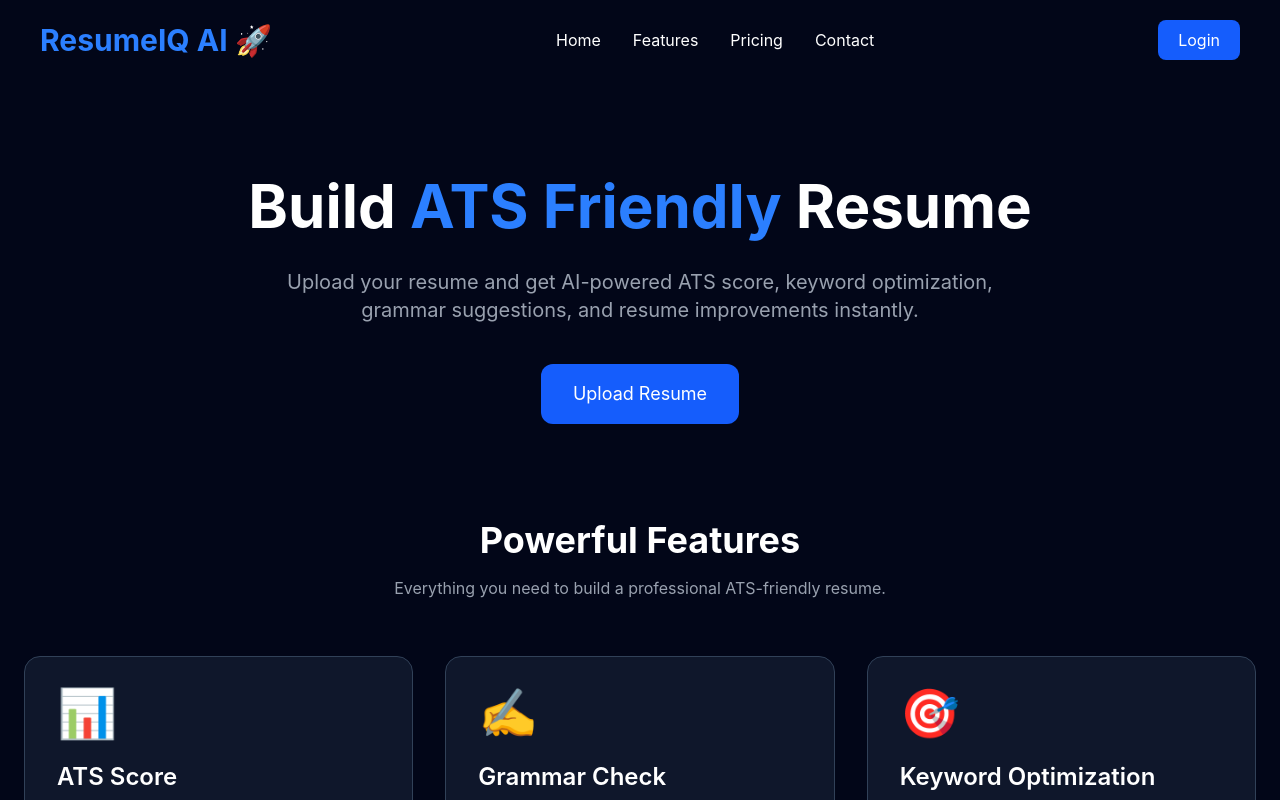
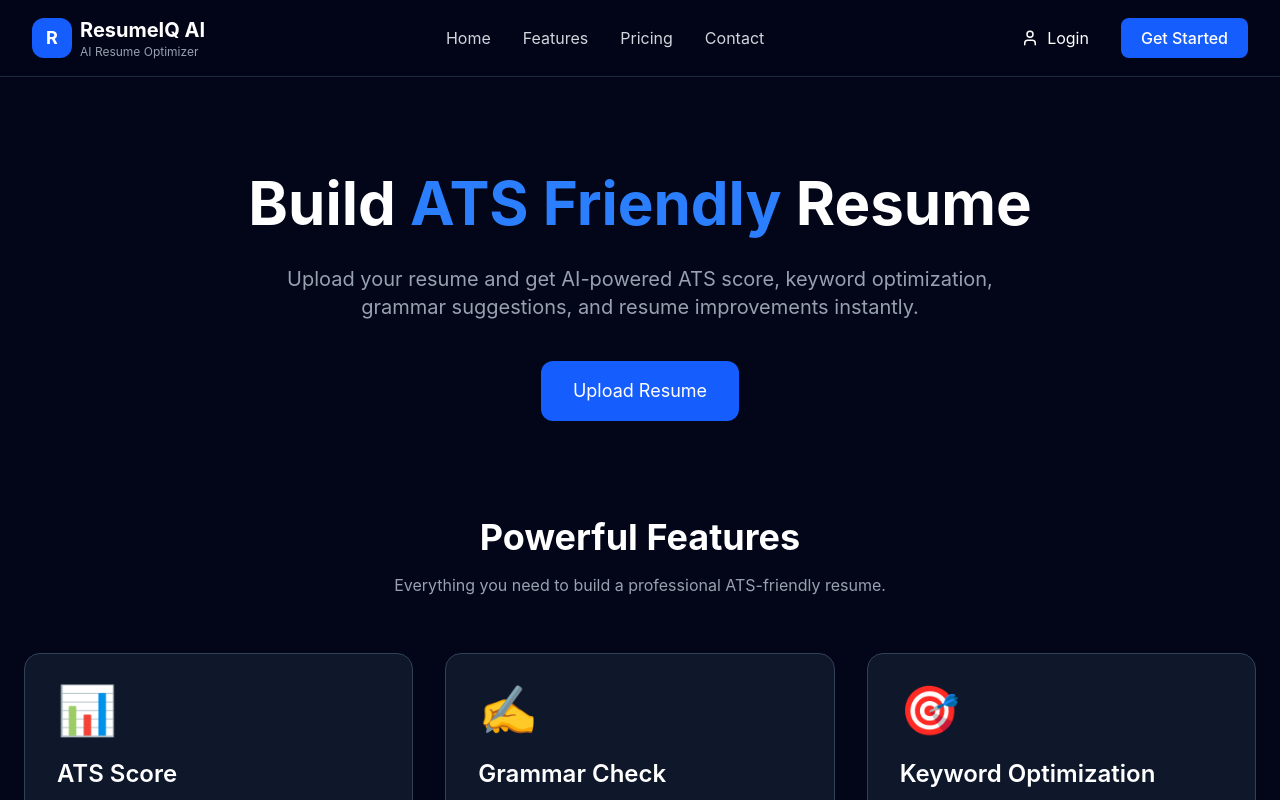
Before and after one commit to praveenyadav3791/ResumeIQ-AI, a React (Vite) app in the folder frontend/: page / in a window 1280 px wide. Shown: the top 800 px of the page. Built offline with nearby package versions, Linux system fonts and the light colour scheme.

Commit message:
feat: redesign navbar

```diff
--- a/frontend/package.json
+++ b/frontend/package.json
@@ -11,6 +11,8 @@
   },
   "dependencies": {
     "@tailwindcss/vite": "^4.3.2",
+    "framer-motion": "^12.42.2",
+    "lucide-react": "^1.23.0",
     "react": "^19.2.7",
     "react-dom": "^19.2.7",
     "tailwindcss": "^4.3.2"
--- a/frontend/src/components/Navbar.tsx
+++ b/frontend/src/components/Navbar.tsx
@@ -1,23 +1,99 @@
+import { Menu, User } from "lucide-react";
+
 function Navbar() {
   return (
-    <nav className="flex items-center justify-between px-10 py-5">
-      <h1 className="text-3xl font-bold text-blue-500">
-        ResumeIQ AI 🚀
+    <header className="sticky top-0 z-50 backdrop-blur-md bg-slate-950/80 border-b border-slate-800">
+      <nav className="max-w-7xl mx-auto flex items-center justify-between px-6 lg:px-8 py-4">
+
+        {/* Logo */}
+
+        <div className="flex items-center gap-2">
+
+          <div className="h-10 w-10 rounded-xl bg-blue-600 flex items-center justify-center font-bold text-lg">
+            R
+          </div>
+
+          <div>
+            <h1 className="text-xl font-bold">
+              ResumeIQ AI
             </h1>
 
-      <div className="space-x-8 hidden md:flex">
-        <a href="#" className="hover:text-blue-500">Home</a>
-        <a href="#" className="hover:text-blue-500">Features</a>
-        <a href="#" className="hover:text-blue-500">Pricing</a>
-        <a href="#" className="hover:text-blue-500">Contact</a>
+            <p className="text-xs text-gray-400">
+              AI Resume Optimizer
+            </p>
           </div>
 
+        </div>
+
+        {/* Desktop Menu */}
+
+        <ul className="hidden md:flex items-center gap-8 text-gray-300">
+
+          <li>
+            <a
+              href="#"
+              className="hover:text-blue-400 transition"
+            >
+              Home
+            </a>
+          </li>
+
+          <li>
+            <a
+              href="#"
+              className="hover:text-blue-400 transition"
+            >
+              Features
+            </a>
+          </li>
+
+          <li>
+            <a
+              href="#"
+              className="hover:text-blue-400 transition"
+            >
+              Pricing
+            </a>
+          </li>
+
+          <li>
+            <a
+              href="#"
+              className="hover:text-blue-400 transition"
+            >
+              Contact
+            </a>
+          </li>
+
+        </ul>
+
+        {/* Right Side */}
+
+        <div className="hidden md:flex items-center gap-4">
+
           <button
-        className="bg-blue-600 px-5 py-2 rounded-lg hover:bg-blue-700 transition"
+            className="flex items-center gap-2 px-4 py-2 rounded-lg hover:bg-slate-800 transition"
           >
+            <User size={18} />
             Login
           </button>
+
+          <button
+            className="bg-blue-600 hover:bg-blue-700 transition px-5 py-2 rounded-lg font-medium"
+          >
+            Get Started
+          </button>
+
+        </div>
+
+        {/* Mobile */}
+
+        <button className="md:hidden">
+          <Menu size={26} />
+        </button>
+
       </nav>
+    </header>
   );
 }
 
```
Also changed, not shown: 1 other file (tests, documents, lock files or other folders). Lines whose indentation alone changed are shown as unchanged.
